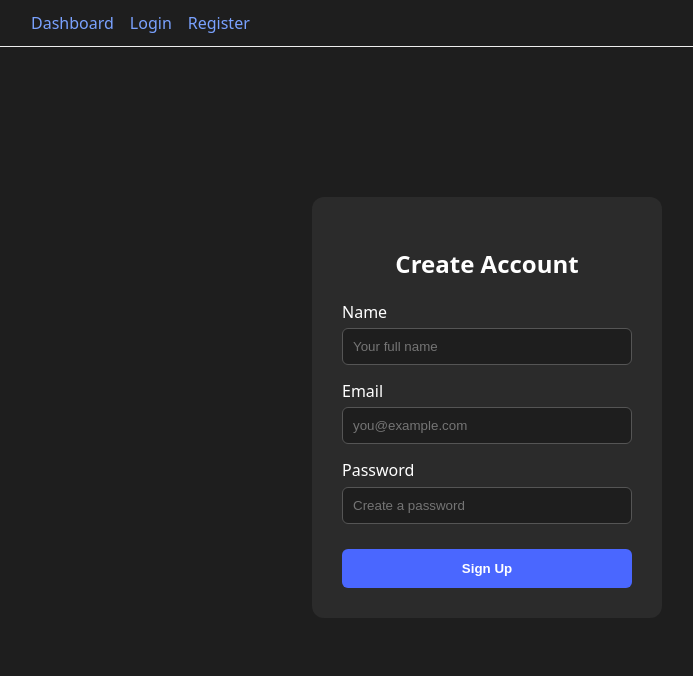
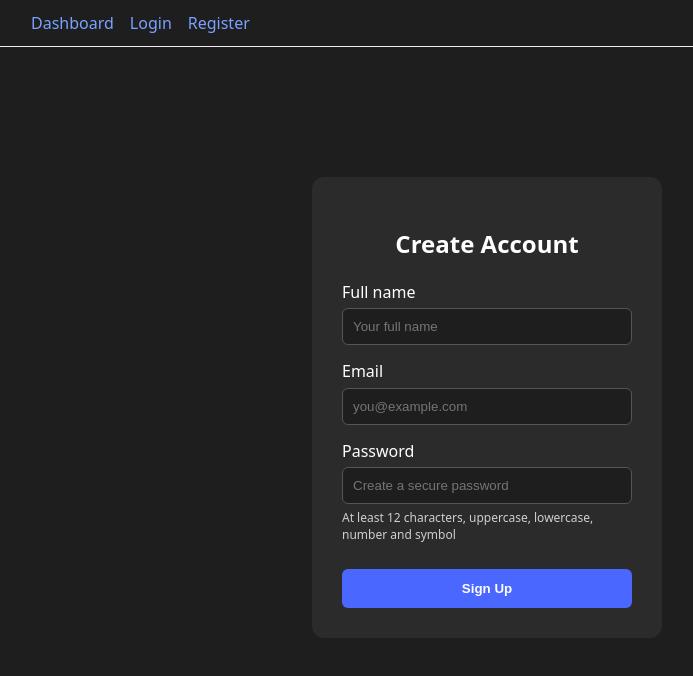
Before and after one commit to TashreeqPhipps/https-github.com-TashreeqPhipps-customer-portal, a React (Vite) app: page /register in a window 1280 px wide. Shown: the top 676 px of the page, without its empty margins (153-846 px from the left). Built offline with nearby package versions, Linux system fonts and the light colour scheme.

Commit message:
Validation code

```diff
--- a/src/pages/Register.jsx
+++ b/src/pages/Register.jsx
@@ -1,61 +1,203 @@
-import { useState } from "react";
+import { useState, useEffect } from "react";
+import DOMPurify from "dompurify";
+let api = null;
+
+try {
+  api = require("../services/api").default; // CommonJS require to avoid bundler errors if missing
+} catch (e) {
+  api = null;
+}
+
+let patterns;
+try {
+  patterns = require("../utils/validators").patterns;
+} catch (e) {
+  patterns = {
+    fullName: /^[A-Za-zÀ-ÖØ-öø-ÿ'’\-\s]{2,100}$/,
+    email: /^[^\s@]+@[^\s@]+\.[^\s@]+$/,
+    password: /^(?=.*[a-z])(?=.*[A-Z])(?=.*\d)(?=.*[^\w\s]).{12,128}$/,
+  };
+}
 
 export default function Register() {
   const [form, setForm] = useState({ name: "", email: "", password: "" });
+  const [errors, setErrors] = useState({});
+  const [serverError, setServerError] = useState(null);
+  const [submitting, setSubmitting] = useState(false);
+
+  useEffect(() => {
+    // clear server error when user types
+    if (serverError) setServerError(null);
+  }, [form.name, form.email, form.password]);
+
+  const validateField = (name, value) => {
+    if (!value) return "This field is required";
+    if (name === "name") {
+      return patterns.fullName.test(value) ? null : "Please enter a valid full name";
+    }
+    if (name === "email") {
+      return patterns.email.test(value) ? null : "Please enter a valid email address";
+    }
+    if (name === "password") {
+      return patterns.password.test(value)
+        ? null
+        : "Password must be at least 12 characters and include uppercase, lowercase, number and symbol";
+    }
+    return null;
+  };
+
+  const sanitize = (value) => {
+    // Allow only text content
+    return DOMPurify.sanitize(value, { ALLOWED_TAGS: [], ALLOWED_ATTR: [] }).trim();
+  };
 
   const handleChange = (e) => {
-    setForm({ ...form, [e.target.name]: e.target.value });
+    const { name, value } = e.target;
+    // sanitize on input (defense in depth)
+    const clean = sanitize(value);
+    setForm((prev) => ({ ...prev, [name]: clean }));
+
+    // live-validate this field
+    setErrors((prev) => ({ ...prev, [name]: validateField(name, clean) }));
   };
 
-  const handleSubmit = (e) => {
+  const focusFirstError = (errs) => {
+    const first = Object.keys(errs).find((k) => errs[k]);
+    if (first) {
+      const el = document.querySelector(`[name="${first}"]`);
+      if (el) el.focus();
+    }
+  };
+
+  const handleSubmit = async (e) => {
     e.preventDefault();
-    console.log("Register submitted:", form);
-    // You can add real registration here later
+    setServerError(null);
+
+    // Run validations
+    const newErrors = {
+      name: validateField("name", form.name),
+      email: validateField("email", form.email),
+      password: validateField("password", form.password),
+    };
+    setErrors(newErrors);
+
+    if (Object.values(newErrors).some(Boolean)) {
+      focusFirstError(newErrors);
+      return;
+    }
+
+    // Prepare payload
+    const payload = {
+      fullName: form.name,
+      email: form.email,
+      password: form.password,
+    };
+
+    setSubmitting(true);
+    try {
+      if (api && typeof api.post === "function") {
+        await api.post("/pages/register", payload);
+        setForm({ name: "", email: "", password: "" });
+        setServerError(null);
+        alert("Registration request submitted — proceed to login.");
+      } else {
+        console.log("Register submitted (local fallback):", payload);
+        setForm({ name: "", email: "", password: "" });
+        alert("Registration (local fallback) complete — check console.");
+      }
+    } catch (err) {
+      // try to surface server error message
+      const msg = err?.response?.data?.message || err?.message || "Registration failed";
+      setServerError(msg);
+      focusFirstError({ server: msg });
+    } finally {
+      setSubmitting(false);
+    }
   };
 
   return (
     <div style={styles.container}>
       <div style={styles.card}>
         <h2 style={styles.title}>Create Account</h2>
-        <form onSubmit={handleSubmit}>
+
+        {/* server error / top-level alert */}
+        {serverError && (
+          <div role="alert" style={{ color: "#ffb4b4", marginBottom: 12 }}>
+            {serverError}
+          </div>
+        )}
+
+        <form onSubmit={handleSubmit} noValidate>
           <div style={styles.inputGroup}>
-            <label>Name</label>
+            <label htmlFor="name">Full name</label>
             <input
+              id="name"
+              name="name"
               type="text"
-              name="name"
               value={form.name}
               onChange={handleChange}
               placeholder="Your full name"
-              style={styles.input}
+              style={{ ...styles.input, borderColor: errors.name ? "#ff6b6b" : styles.input.border }}
+              autoComplete="name"
+              inputMode="text"
+              aria-invalid={!!errors.name}
+              aria-describedby={errors.name ? "err-name" : undefined}
+              required
             />
+            {errors.name && (
+              <div id="err-name" style={styles.errorText}>
+                {errors.name}
+              </div>
+            )}
           </div>
 
           <div style={styles.inputGroup}>
-            <label>Email</label>
+            <label htmlFor="email">Email</label>
             <input
+              id="email"
+              name="email"
               type="email"
-              name="email"
               value={form.email}
               onChange={handleChange}
               placeholder="you@example.com"
-              style={styles.input}
+              style={{ ...styles.input, borderColor: errors.email ? "#ff6b6b" : styles.input.border }}
+              autoComplete="email"
+              aria-invalid={!!errors.email}
+              aria-describedby={errors.email ? "err-email" : undefined}
+              required
             />
+            {errors.email && (
+              <div id="err-email" style={styles.errorText}>
+                {errors.email}
+              </div>
+            )}
           </div>
 
           <div style={styles.inputGroup}>
-            <label>Password</label>
+            <label htmlFor="password">Password</label>
             <input
+              id="password"
+              name="password"
               type="password"
-              name="password"
               value={form.password}
               onChange={handleChange}
-              placeholder="Create a password"
-              style={styles.input}
+              placeholder="Create a secure password"
+              style={{ ...styles.input, borderColor: errors.password ? "#ff6b6b" : styles.input.border }}
+              autoComplete="new-password"
+              aria-invalid={!!errors.password}
+              aria-describedby={errors.password ? "err-password" : undefined}
+              required
             />
+            {errors.password && (
+              <div id="err-password" style={styles.errorText}>
+                {errors.password}
+              </div>
+            )}
+            <small style={styles.hintText}>At least 12 characters, uppercase, lowercase, number and symbol</small>
           </div>
 
-          <button type="submit" style={styles.button}>
-            Sign Up
+          <button type="submit" style={styles.button} disabled={submitting}>
+            {submitting ? "Submitting…" : "Sign Up"}
           </button>
         </form>
       </div>
@@ -68,11 +210,11 @@ const styles = {
     display: "flex",
     justifyContent: "center",
     alignItems: "center",
-    minHeight: "calc(100vh - 80px)", // accounts for navbar height
+    minHeight: "calc(100vh - 80px)",
     background: "#1e1e1e",
     padding: "24px",
-    width: "100%",              // ✅ full width
-    boxSizing: "border-box",    // ✅ ensures padding doesn’t shrink the container
+    width: "100%",
+    boxSizing: "border-box",
   },
   card: {
     background: "#2b2b2b",
@@ -109,4 +251,14 @@ const styles = {
     fontWeight: "bold",
     marginTop: "10px",
   },
+  errorText: {
+    marginTop: 6,
+    color: "#ffb4b4",
+    fontSize: 13,
+  },
+  hintText: {
+    marginTop: 6,
+    color: "#cfcfcf",
+    fontSize: 12,
+  },
 };
```
Also changed, not shown: src/utils/validator.js (added, +13 -0 lines).
